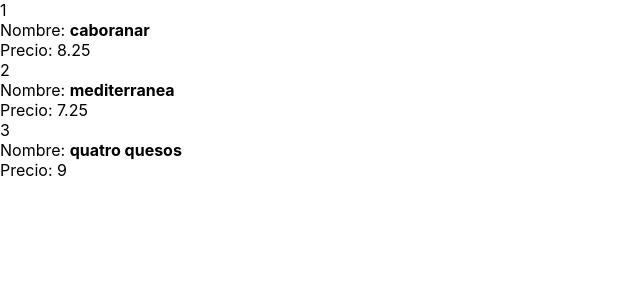
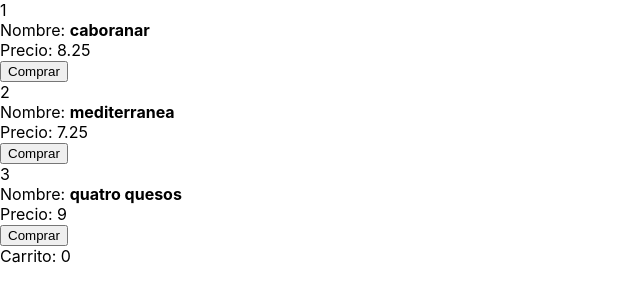
Before and after one commit to dgarciatorres/cursoReactCTA, a React (Create React App) app: page / in a window 1280 px wide. Shown: the top 302 px of the page, without its empty margins (0-640 px from the left). Built offline with nearby package versions, Linux system fonts and the light colour scheme; data requests are answered from the project's data file.

Commit message:
hasta el carrito

```diff
--- a/src/App.js
+++ b/src/App.js
@@ -4,6 +4,7 @@
 // import ArrayState from "./arraystate/ArrayState";
 // import Timer from "./timer/Timer";
 // import Parent from "./children/Parent";
+import Carrito from "./fetch/Carrito";
 import Fetch from "./fetch/Fecth";
 
 
@@ -12,6 +13,7 @@ function App() {
   return (
     <>
       <Fetch/>
+      <Carrito />
 
       {/* <Parent/>
       <Timer/>
--- /dev/null
+++ b/src/fetch/Carrito.js
@@ -0,0 +1,18 @@
+import { useEffect, useState } from "react";
+
+export default function Carrito(){
+    const [data, setData] = useState([])
+
+    useEffect(() => {
+        const handlerCarrito = (ev) =>{
+            data.push(ev.detail)
+            setData([...data])
+        }
+            window.addEventListener("carrito", handlerCarrito);
+            return () => window.removeEventListener("carrito",handlerCarrito)
+    })
+
+    return (
+        <div> Carrito: {data.length}</div>
+    )
+}
--- a/src/fetch/Fecth.js
+++ b/src/fetch/Fecth.js
@@ -1,23 +1,44 @@
 import { UseFetch } from "./UseFetch";
 
-export default function Fetch(){
-    const{loading, error, data} = UseFetch("http://localhost:3000/pizzas")
+function eventCarrito(pizza) {
+    return new CustomEvent('carrito', {
+        detail: pizza,
+        composed: true,
+        bubbles: true
+    })
+}
 
-    if(loading){
+export default function Fetch() {
+    const { loading, error, data } = UseFetch("http://localhost:3000/pizzas")
+
+    if (loading) {
         return <div>Cargando...</div>
     }
-    if(error){
+    if (error) {
         return <div>{error}</div>
     }
 
-    return <>
+    function handleClick(ev) {
+        ev.stopPropagation(); // para el
+
+        const node = ev.nativeEvent.composedPath() // busca y saca el id del dataset
+            .find(n => n.dataset && 'id' in n.dataset)
+        if(node) {
+            const { id } = node.dataset;
+            const pizza = data.find(p => p.id === id) // si exite la pizza lanza el evento
+            pizza && node.dispatchEvent(eventCarrito(pizza))
+        }
+    }
+
+    return <div onClick={handleClick}>
         {/* para poder escribir js dentro del react tengo que meterlo entre llaves*/}
-            {data.map(({id,name,price})=>{ // desestructurar el objeto
+        {data.map(({ id, name, price }) => { // desestructurar el objeto
             return (<div key={id}>
                 <div>{id}</div>
                 <div>Nombre: <strong>{name}</strong></div>
                 <div>Precio: {price}</div>
+                <button data-id={id}>Comprar</button>
             </div>)
         })}
-        </>
+    </div>
 }
--- a/src/fetch/UseFetch.js
+++ b/src/fetch/UseFetch.js
@@ -10,7 +10,7 @@ export function UseFetch(url,initialValue){
         fetch(url)
             .then(response=>response.json()) // primero tenemos que tranformar el response del fetch a json
             .then(data=>setData(data)) // ahora devolvemos los datos
-            .catch(error=>setError(error))
+            .catch(error=>setError(error)) // esto no vale porque no capturará nunca un error mirar el github https://github.com/Iarlvarezro/Pizzeria-GNT-Frontend
             .finally(()=> setLoading(false))
     },[url])
 
```
Also changed, not shown: src/fetch/ResFull.js (added, +8 -0 lines). Lines whose indentation alone changed are shown as unchanged.
